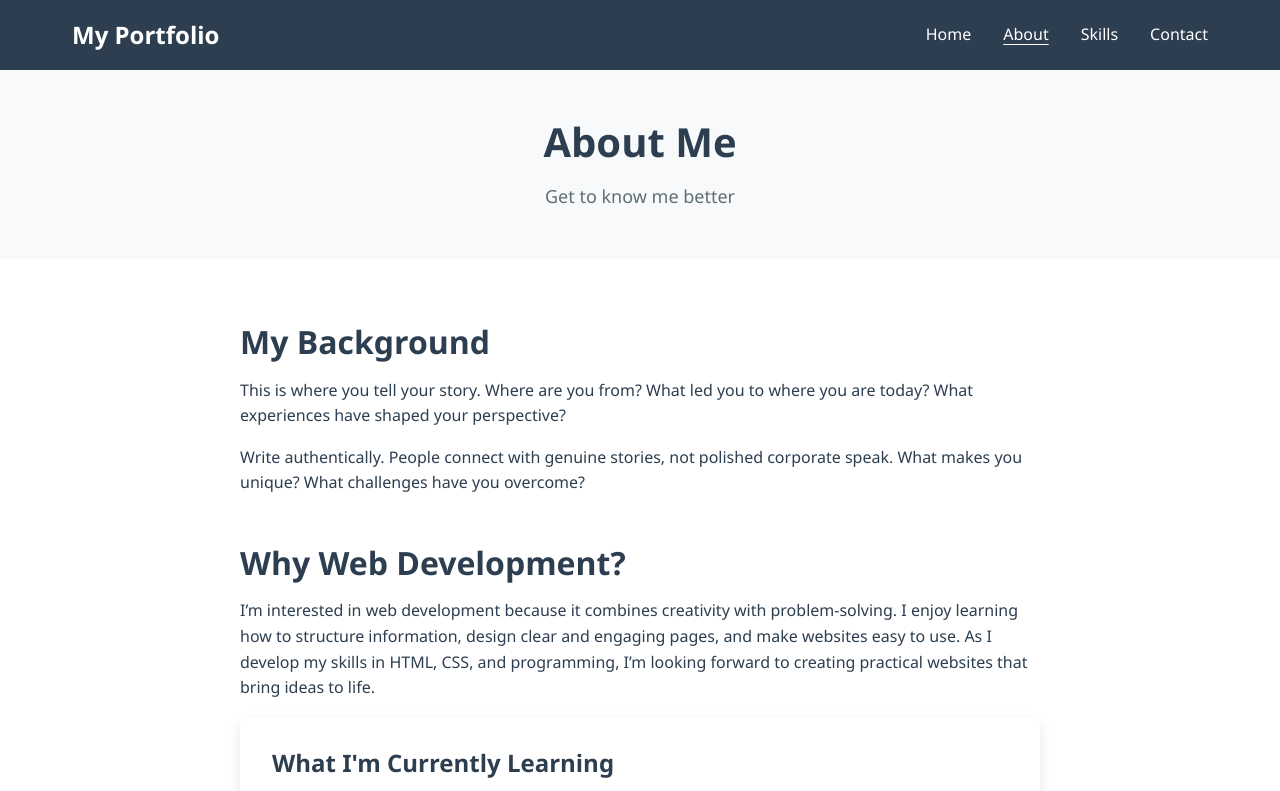
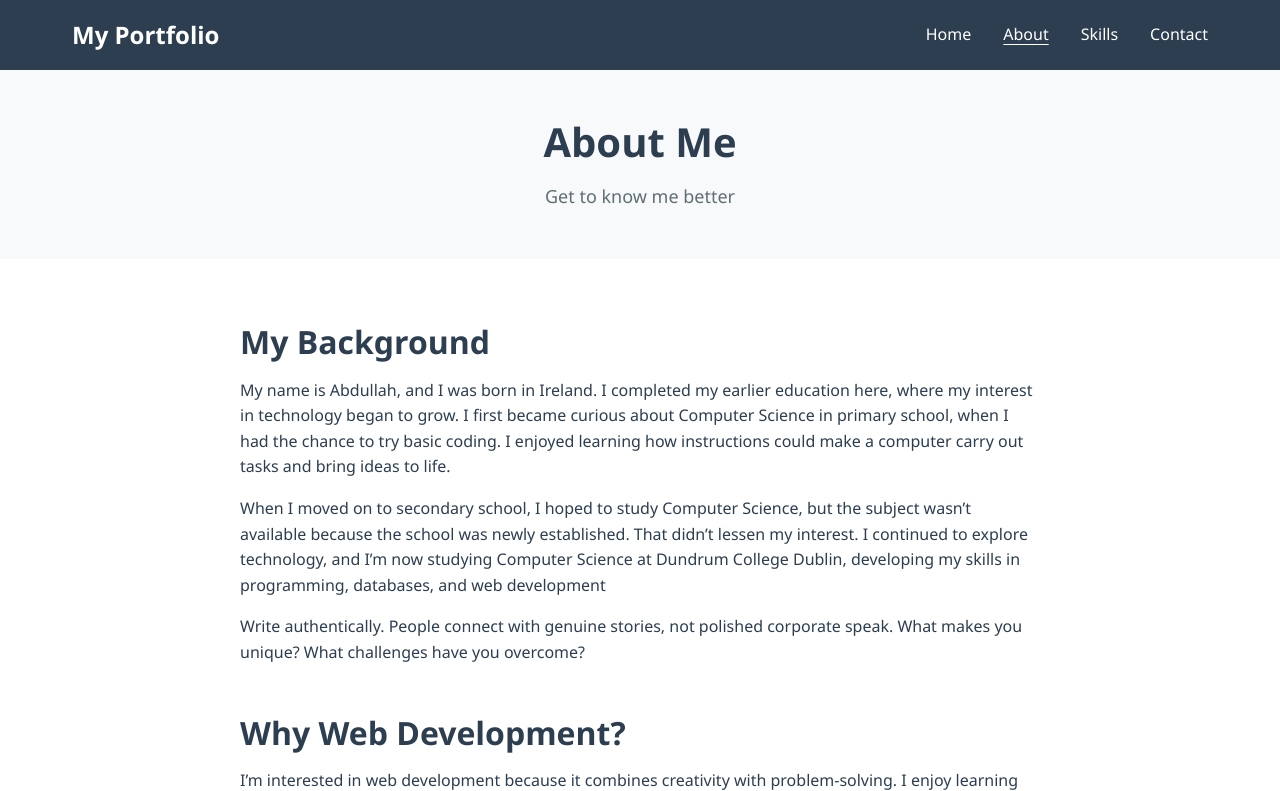
Before and after one commit to AbdullahMubasher/Abd_Portfolio, a plain HTML site: page about.html in a window 1280 px wide. Shown: the top 791 px of the page. Drawn offline with Linux system fonts and the light colour scheme.

Commit message:
Revise personal story in about.html
Updated personal background information to include details about education and interest in technology.

```diff
--- a/about.html
+++ b/about.html
@@ -99,10 +99,21 @@ For now, if you change the header in one file, remember to change it in the othe
                     <h2>My Background</h2>
 
                     <p>
-                        This is where you tell your story. Where are you from?
-                        What led you to where you are today? What experiences
-                        have shaped your perspective?
-                    </p>
+                        My name is Abdullah, and I was born in Ireland. I completed my earlier education here,
+                        where my interest in technology began to grow. I first became curious about Computer Science
+                        in primary school, when I had the chance to try basic coding. I enjoyed learning how instructions
+                        could make a computer carry out tasks and bring ideas to life.
+                    <p>
+
+
+                    <p>
+                        When I moved on to secondary school, I hoped to study Computer Science, but the subject wasn’t
+                        available because the school was newly established. That didn’t lessen my interest. I continued
+                        to explore technology, and I’m now studying Computer Science at Dundrum College Dublin, developing
+                        my skills in programming, databases, and web development
+                    <p>
+
+
 
                     <p>
                         Write authentically. People connect with genuine stories,
```
